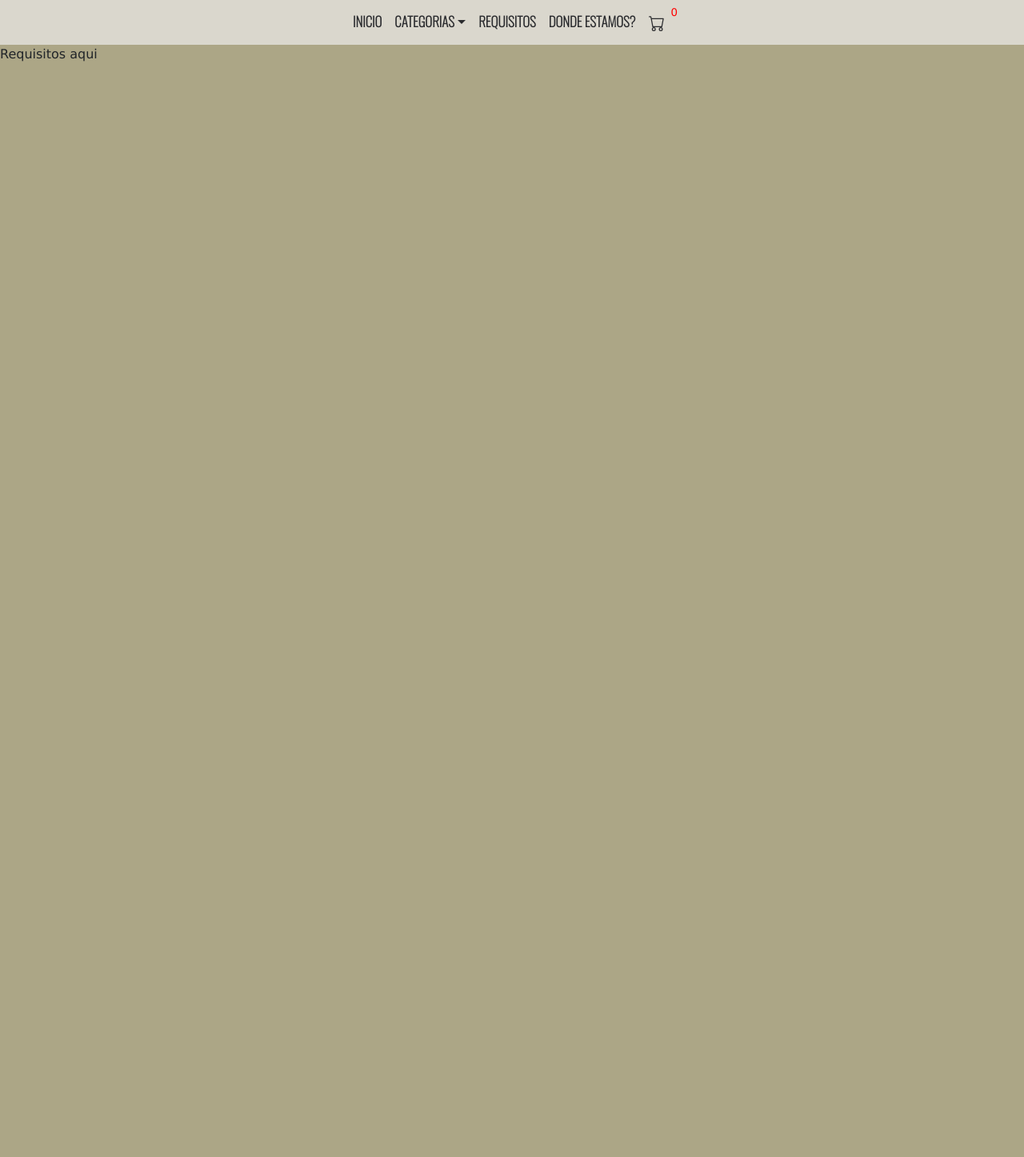
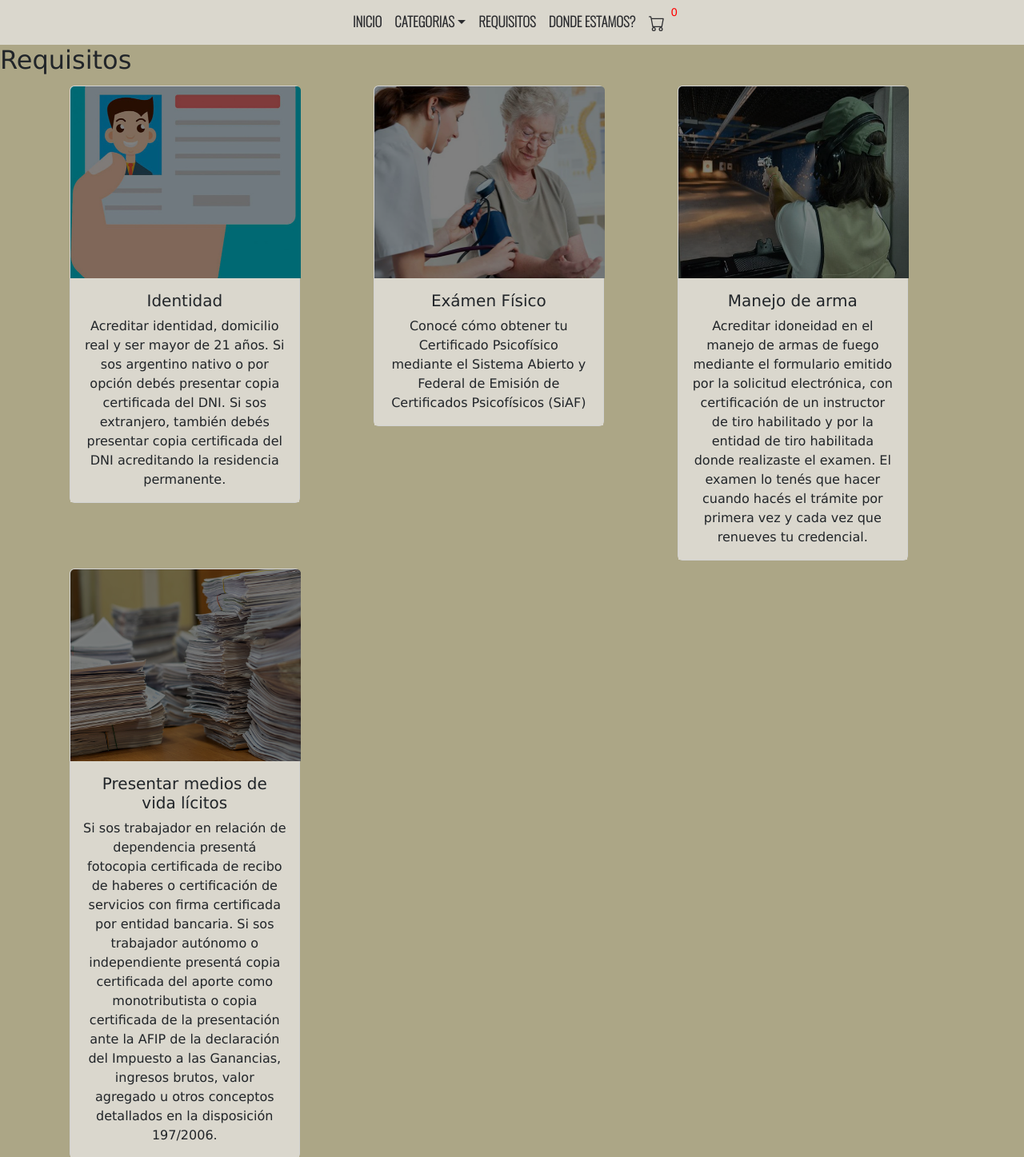
Before and after one commit to mendezgd/React-EntregaFinalMendez, a React (Vite) app: page /requisitos in a window 1280 px wide. Shown: the part 63-1510 px from the top of the page at 80% size. Before the commit the page ends 800 px from the top, so only its background shows below. Built offline with nearby package versions, Linux system fonts and the light colour scheme; a web font is replaced by a local one.

Commit message:
contador carrito widget, rari

```diff
--- a/src/components/navbar/NavBar.jsx
+++ b/src/components/navbar/NavBar.jsx
@@ -1,8 +1,12 @@
 import React from "react";
+import { useContext } from "react";
 import { Link } from "react-router-dom";
+import { CartContext } from "../../contexto/CartContext";
 import './style.css';
 
 const Navbar = () => {
+
+    const {cartItemCount} = useContext(CartContext)
     return (
         <>
             <nav className="navbar navbar-expand-lg">
@@ -37,7 +41,7 @@ const Navbar = () => {
                                     <path d="M0 1.5A.5.5 0 0 1 .5 1H2a.5.5 0 0 1 .485.379L2.89 3H14.5a.5.5 0 0 1 .491.592l-1.5 8A.5.5 0 0 1 13 12H4a.5.5 0 0 1-.491-.408L2.01 3.607 1.61 2H.5a.5.5 0 0 1-.5-.5zM3.102 4l1.313 7h8.17l1.313-7H3.102zM5 12a2 2 0 1 0 0 4 2 2 0 0 0 0-4zm7 0a2 2 0 1 0 0 4 2 2 0 0 0 0-4zm-7 1a1 1 0 1 1 0 2 1 1 0 0 1 0-2zm7 0a1 1 0 1 1 0 2 1 1 0 0 1 0-2z" />
                                 </svg></Link>
                             </li>
-                            <span className="numerito">0</span>
+                            <span className="contador">{cartItemCount}</span>
                         </ul>
                     </div>
                 </div>
--- a/src/components/navbar/style.css
+++ b/src/components/navbar/style.css
@@ -63,7 +63,7 @@ h1 {
     margin: 1rem;
 }
 
-.numerito {
+.contador {
     display: flex;
     justify-content: flex-end;
     flex-direction: row-reverse;
--- a/src/contexto/CartContext.jsx
+++ b/src/contexto/CartContext.jsx
@@ -3,25 +3,28 @@ import { createContext, useState } from "react";
 export const CartContext = createContext();
 
 export const CartProvider = ({ children }) => {
-
   const [carrito, setCarrito] = useState([]);
+  const [cartItemCount, setCartItemCount] = useState(0);
 
   const agregarAlCarrito = (producto, cantidad) => {
-
     const itemAgregado = { ...producto, cantidad };
-
     const nuevoCarrito = [...carrito];
-        const estaEnElCarrito = (nuevoCarrito.find((producto) => producto.id === itemAgregado.id));
+    const estaEnElCarrito = nuevoCarrito.find((producto) => producto.id === itemAgregado.id);
 
     if (estaEnElCarrito) {
       estaEnElCarrito.cantidad += cantidad;
-
     } else {
       nuevoCarrito.push(itemAgregado);
     }
+
+    const totalItems = nuevoCarrito.reduce((acc, item) => acc + item.cantidad, 0);
+    setCartItemCount(totalItems);
     setCarrito(nuevoCarrito);
+  };
 
-    }
   return (
-        <CartContext.Provider value={{ carrito, agregarAlCarrito }}>{children}</CartContext.Provider>)
+    <CartContext.Provider value={{ carrito, agregarAlCarrito, cartItemCount }}>
+      {children}
+    </CartContext.Provider>
+  );
 };
--- a/src/pages/requisitos/requisitos.jsx
+++ b/src/pages/requisitos/requisitos.jsx
@@ -1,12 +1,96 @@
-import React from "react";
+import React from 'react';
 
 const Requisitos = () => {
     return (
         <div>
-            <p>Requisitos aqui</p>
+            <h2>Requisitos</h2>
+            <div className="requi">
+                <div className="container text-center">
+                    <div className="row align-items-start">
+                        <div className="col">
+                            <div className="card1">
+                                <div className="card" style={{ width: '18rem' }}>
+                                    <img
+                                        src="../../public/media/doc2.jpg"
+                                        className="card-img-top"
+                                        alt="imagen de documento"
+                                        style={{ width: '18rem', height: '15rem' }}
+                                    />
+                                    <div className="card-body">
+                                        <h5 className="card-title">Identidad</h5>
+                                        <p className="card-text">
+                                            Acreditar identidad, domicilio real y ser mayor de 21 años. Si sos argentino nativo o por opción debés
+                                            presentar copia certificada del DNI. Si sos extranjero, también debés presentar copia certificada del
+                                            DNI acreditando la residencia permanente.
+                                        </p>
+                                    </div>
+                                </div>
+                            </div>
+                        </div>
+                        <div className="col">
+                            <div className="card2">
+                                <div className="card" style={{ width: '18rem' }}>
+                                    <img
+                                        src="../../public/media/examen1.jpg"
+                                        className="card-img-top"
+                                        alt="examen físico"
+                                        style={{ width: '18rem', height: '15rem' }}
+                                    />
+                                    <div className="card-body">
+                                        <h5 className="card-title">Exámen Físico</h5>
+                                        <p className="card-text">
+                                            Conocé cómo obtener tu Certificado Psicofísico mediante el Sistema Abierto y Federal de Emisión de Certificados Psicofísicos (SiAF)
+                                        </p>
+                                    </div>
+                                </div>
+                            </div>
+                        </div>
+                        <div className="col">
+                            <div className="card3">
+                                <div className="card" style={{ width: '18rem' }}>
+                                    <img
+                                        src="../../public/media/poligono.jpg"
+                                        className="card-img-top"
+                                        alt="hombre practicando tiro"
+                                        style={{ width: '18rem', height: '15rem' }}
+                                    />
+                                    <div className="card-body">
+                                        <h5 className="card-title">Manejo de arma</h5>
+                                        <p className="card-text">
+                                            Acreditar idoneidad en el manejo de armas de fuego mediante el formulario emitido por la solicitud electrónica, con certificación de un instructor de tiro habilitado y por la entidad de tiro habilitada
+                                            donde realizaste el examen. El examen lo tenés que hacer cuando hacés el trámite por primera vez y cada vez que renueves tu credencial.
+                                        </p>
+                                    </div>
+                                </div>
+                            </div>
+                        </div>
+                        <div className="col">
+                            <div className="card4">
+                                <div className="card" style={{ width: '18rem' }}>
+                                    <img
+                                        src="../../public/media/pila.jpg"
+                                        className="card-img-top"
+                                        alt="pila de papeles"
+                                        style={{ width: '18rem', height: '15rem' }}
+                                    />
+                                    <div className="card-body">
+                                        <h5 className="card-title">Presentar medios de vida lícitos</h5>
+                                        <p className="card-text">
+                                            Si sos trabajador en relación de dependencia presentá fotocopia certificada de recibo de haberes o
+                                            certificación de servicios con firma certificada por entidad bancaria.
+                                            Si sos trabajador autónomo o independiente presentá copia certificada del aporte como
+                                            monotributista o copia certificada de la presentación ante la AFIP de la declaración del Impuesto
+                                            a las Ganancias, ingresos brutos, valor agregado u otros conceptos detallados en la disposición 197/2006.
+                                        </p>
+                                    </div>
+                                </div>
+                            </div>
+                        </div>
+                    </div>
+                </div>
+            </div>
         </div>
-
-    )
-}
+    );
+};
 
 export default Requisitos;
```
Also changed, not shown: src/pages/donde/donde.jsx (+97 -7 lines), src/components/productos/ItemDetailCard/style.css (line endings or trailing spaces). Lines whose indentation alone changed are shown as unchanged.
